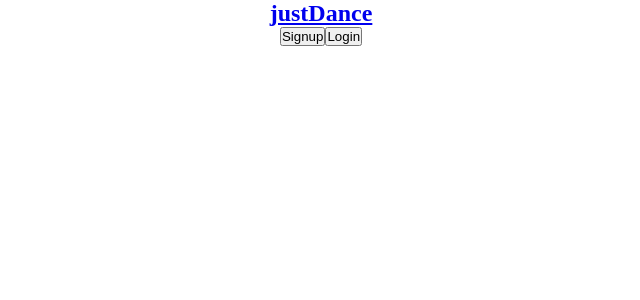
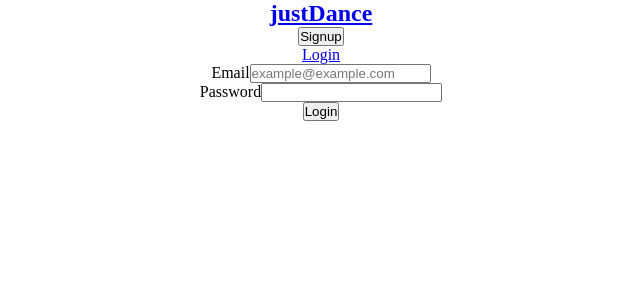
Before and after one commit to janeskywalker/justdance-front-end, a React (Create React App) app: page /loginform in a window 1280 px wide. Shown: the top 300 px of the page, without its empty margins (319-959 px from the left). Built offline with nearby package versions, Linux system fonts and the light colour scheme.

Commit message:
working on loginForm

```diff
--- a/src/actions/userActions.js
+++ b/src/actions/userActions.js
@@ -2,16 +2,17 @@ import { SIGN_UP, LOG_IN, LOG_OUT } from './actionTypes';
 
 
 
-// export function signUp () {
-//   return {
-//     type: SIGN_UP,
-//     data: {
-    //   id: uuid(),
-    //   completed: false,
-    //   task,
-//     }
-//   }
-// }
+export function login () {
+  console.log('login action')
+  // return {
+  //   type: SIGN_UP,
+  //   data: {
+  //     id: uuid(),
+  //     completed: false,
+  //     task,
+  //   }
+  // }
+}
 
 
 export function logout () {
--- a/src/components/NavBar.js
+++ b/src/components/NavBar.js
@@ -48,10 +48,10 @@ const NavBar = ({currentUser, logout}) => {
                 style={{cursor: 'pointer'}}
                 onClick={()=>{console.log('clicked signup')}}>Signup</button>
 
-                <button
-                className="nav-btn"
-                style={{cursor: 'pointer'}}
-                onClick={()=>{console.log('clicked login')}}>Login</button>
+
+                <Link to="/loginform" className="brand-link">
+                    <p className="navbar-link">Login</p>
+                </Link>
 
             </nav>
         )
--- a/src/components/User/LoginForm.js
+++ b/src/components/User/LoginForm.js
@@ -1,80 +1,42 @@
 
 import React, { Component } from 'react';
 import { connect } from 'react-redux'
-import { createReview, deleteReview } from '../../actions/reviewActions'
+import { login } from '../../actions/userActions'
 
 
-class StudioDetail extends Component {
+class LoginForm extends Component {
 
     state = {
-        newReview: "",
+        email: "",
+        password: "",
     }
 
-    handleChange = (evt) => {
-        this.setState({ newReview: evt.target.value })
-        console.log(this.state)
-    }
+    handleChange = (event) => {
+        this.setState({
+          [event.target.name]: event.target.value,
+        });
+      };
+
 
   render() {
-        console.log('props: ', this.props)
 
+        return (
 
-      return (
-        <div className="studio-detail" >
+              <form onSubmit={this.handleSubmit}>
 
-        <section>
-            <h2>{name} </h2>
-            <img className="studio-image-detail" src={`/${image}`} alt="studio gallery" />
-            <p>{street}</p>
-            <p>{city}</p>
-            <p>{zip}</p>
-        </section>
+                <div className="form-group">
+                  <label htmlFor="email">Email</label>
+                  <input type="email" id="email" name="email" value={this.state.email} onChange={this.handleChange} className="form-input" placeholder="example@example.com"/>
+                </div>
 
-        <section className="review-display">
+                <div className="form-group">
+                  <label htmlFor="email">Password</label>
+                  <input type="password" id="password" name="password" value={this.state.password} onChange={this.handleChange} className="form-input" />
+                </div>
 
-            {this.state.showForm ?
-                <ReviewForm
-                    onSubmit={(evt)=>{
-                        evt.preventDefault()
-                        const newReview = {
-                            userId: this.props.currentUser.id,
-                            studioId: studioId,
-                            review: this.state.newReview.trim(),
-                        }
-                        this.props.createReview(newReview)
-                        this.setState({ newReview: '' })
-                    }}
-                    onCancel={() => {
-                        this.setState({
-                            newReview: '',
-                            showForm: false
-                        })
-                    }}
-                    onChange={this.handleChange}
-                    value={this.state.newReview}
-                />
-            : <button onClick={() => {
-                if (this.state.showForm) {
-                    this.setState({ showForm: false })
-                } else {
-                    this.setState({ showForm: true })
-                }
-            }}>Add Review</button>}
+                <button type="submit" className="login-btn">Login</button>
+              </form>
 
-            <ul>
-                {currentStudio.reviews.map((review)=>{
-                    return <li key={review.id}>{review.review}<button onClick={(evt)=>{
-                        console.log('delete')
-                        this.props.deleteReview({
-                            studioId: studioId,
-                            reviewId: review.id
-                        })
-                    }}>x</button></li>
-                })}
-            </ul>
-        </section>
-
-        </div>
       )
   }
 
@@ -86,17 +48,4 @@ function mapStateToProps(state) {
     return { studios: state.studios, currentUser: state.currentUser }
   }
 
-
-// connect takes your action creator (createReview) and makes a new function
-// That takes the action object returned from your function and gives it to your
-// store's dispatch method (store.dispatch), which will call reducer
-export default connect(mapStateToProps, { createReview, deleteReview })(StudioDetail);
-
-
-// Redux
-// 1. Create a store
-// 2. Create a reducer
-// 3. Create a set of actions
-// 4. Call dispatch with an action
-// 5. Dispatch will call your reducer with action
-// 6. When new object is returned from reducer redux will rerender
+export default connect(mapStateToProps, { login })(LoginForm);
--- a/src/config/routes.js
+++ b/src/config/routes.js
@@ -4,6 +4,7 @@ import Home from '../Home'
 import ProfileContainer from '../components/Profile/ProfileContainer';
 import StudioContainer from '../components/Studio/StudioContainer';
 import StudioDetail from '../components/Studio/StudioDetail';
+import LoginForm from '../components/User/LoginForm';
 
 // destructuring
 const Router = () => {
@@ -16,6 +17,7 @@ const Router = () => {
         <Route exact path="/profile" component={ProfileContainer} />
         <Route exact path="/studios" component={StudioContainer} />
         <Route exact path="/studio/:id" component={StudioDetail} />
+        <Route exact path="/loginform" component={LoginForm} />
 
 
       </Switch>
```
